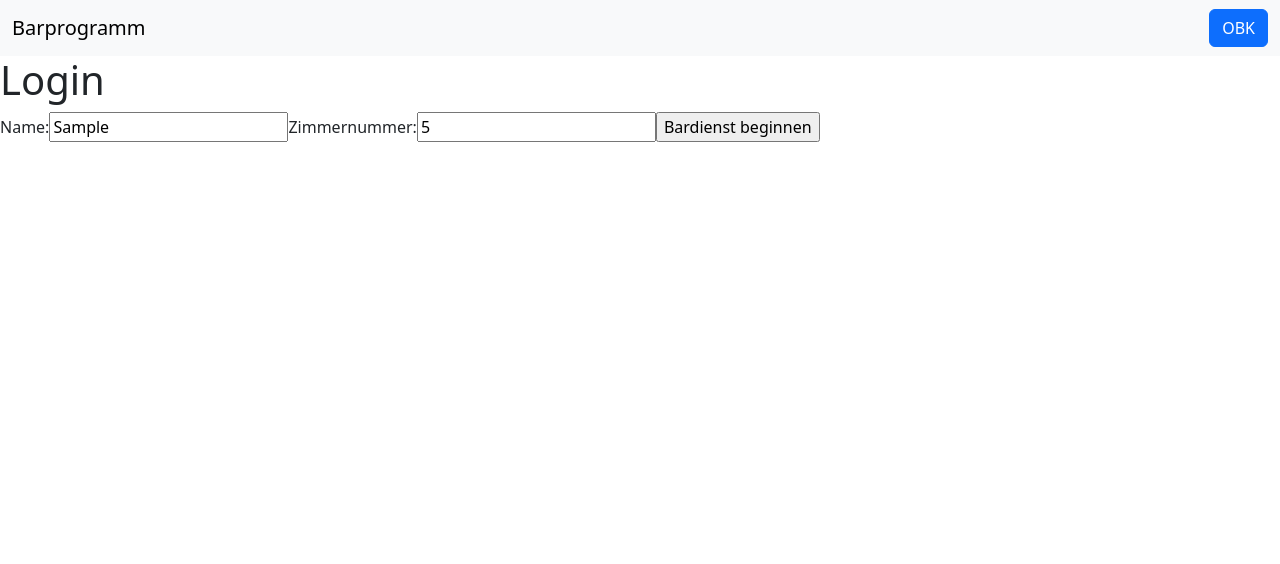
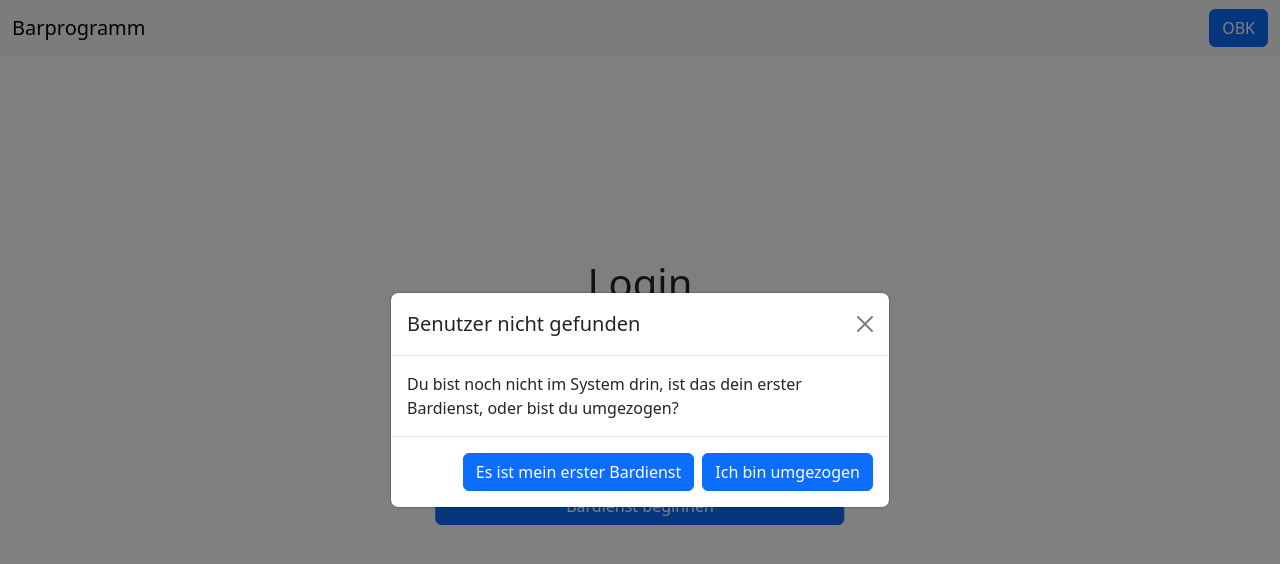
Before and after one commit to DasikL/Barprogramm, a React (Vite) app in the folder frontend/: page / in a window 1280 px wide. Both pictures are taken after typing "Sample", "5" into the empty fields and a click on the input "Bardienst beginnen". Shown: the top 564 px of the page. Built offline with nearby package versions, Linux system fonts and the light colour scheme; no server answers.

Commit message:
UI Improvements

```diff
--- a/frontend/src/App.jsx
+++ b/frontend/src/App.jsx
@@ -81,7 +81,6 @@ function App() {
   }, [bardienst, obk]);
 
   return (
-    <div className="App">
     <BardienstContext.Provider value={[bardienst, setBardienst]}>
       <GeldContext.Provider value={[geld, setGeld]}>
         <ObkContext.Provider value={[obk, setObk]}>
@@ -96,7 +95,6 @@ function App() {
         </ObkContext.Provider>
       </GeldContext.Provider>
     </BardienstContext.Provider>
-    </div>
   );
 }
 
--- a/frontend/src/Header.jsx
+++ b/frontend/src/Header.jsx
@@ -18,21 +18,92 @@ function Header() {
     return data;
   }
 
-  function handleSubmit(e) {
+  async function handleSubmit(e) {
+    e.preventDefault();
     if (password === "") {
       alert("Bitte geben Sie das Passwort ein!");
-      e.preventDefault();
       return;
     }
-    const isObk = checkOBK();
+    const isObk = await checkOBK();
 
     if (isObk) {
       obk[1](true);
-      navigate("/obk");
+      navigate("/obk/produkt");
     }
-    e.preventDefault();
+    e.target.reset();
   }
 
+  if (obk[0]) {
+    return (
+      <>
+        <div className="navbar navbar-expand-lg bg-body-tertiary">
+          <div className="container-fluid">
+            <a href="/" className="navbar-brand">
+              Barprogramm
+            </a>
+            <button
+              type="button"
+              className="btn btn-primary"
+              data-bs-toggle="offcanvas"
+              data-bs-target="#offcanvasRight"
+            >
+              Menu
+            </button>
+          </div>
+        </div>
+
+        <div
+          className="offcanvas offcanvas-end"
+          tabIndex="-1"
+          id="offcanvasRight"
+          aria-labelledby="offcanvasRightLabel"
+        >
+          <div className="offcanvas-header">
+            <h5 id="offcanvasRightLabel">OBK</h5>
+            <button
+              type="button"
+              className="btn-close text-reset"
+              data-bs-dismiss="offcanvas"
+              aria-label="Close"
+            ></button>
+          </div>
+          <div className="offcanvas-body">
+            <ul className="nav flex-column nav-pills nav-fill">
+              <li className="nav-item">
+                <button className="nav-link active" aria-current="page" data-bs-toggle="pill" onClick={() => navigate("/obk/produkt")}>
+                  Produkte
+                </button>
+              </li>
+              <li className="nav-item">
+                <button className="nav-link" aria-current="page" data-bs-toggle="pill" onClick={() => navigate("/obk/benutzer")}>
+                  Benutzer
+                </button>
+              </li>
+              <li className="nav-item">
+                <button className="nav-link" aria-current="page" data-bs-toggle="pill" onClick={() => navigate("/obk/bardienst")}>
+                  Bardienste
+                </button>
+              </li>
+            </ul>
+          </div>
+          <div className="offcanvas-footer">
+            <button
+              type="button"
+              className="btn btn-danger w-100 justify-content-center m-0"
+              data-bs-toggle="offcanvas"
+              style={{borderRadius: "0px"}}
+              onClick={() => {
+                obk[1](false);
+                navigate("/");
+              }}
+            >
+              Logout
+            </button>
+          </div>
+        </div>
+      </>
+    );
+  } else {
     return (
       <>
         <div className="navbar navbar-expand-lg bg-body-tertiary">
@@ -57,7 +128,7 @@ function Header() {
           aria-labelledby="offcanvasRightLabel"
         >
           <div className="offcanvas-header">
-          <h5 id="offcanvasRightLabel">OBK Login</h5>
+            <h5 id="offcanvasRightLabel">OBK</h5>
             <button
               type="button"
               className="btn-close text-reset"
@@ -80,12 +151,19 @@ function Header() {
                   onChange={(e) => setPassword(e.target.value)}
                 />
               </div>
-            <input type="submit" value="Login" className="btn btn-primary" data-bs-dissmiss="offcanvas"/>
+              <input
+                type="submit"
+                value="Login"
+                className="btn btn-primary w-100 justify-content-center m-0"
+                data-bs-toggle="offcanvas"
+                data-bs-dismiss
+              />
             </form>
           </div>
         </div>
       </>
     );
   }
+}
 
 export default Header;
--- a/frontend/src/Login.jsx
+++ b/frontend/src/Login.jsx
@@ -1,7 +1,7 @@
 import { useContext, useState, useEffect } from "react";
 import { BardienstContext } from "./App";
 import { useNavigate } from "react-router-dom";
-import { confirmAlert } from 'react-confirm-alert';
+import { confirmAlert } from "react-confirm-alert";
 
 function Login() {
   const bardienst = useContext(BardienstContext);
@@ -10,14 +10,99 @@ function Login() {
   const [name, setName] = useState("");
   const [znummer, setZnummer] = useState("");
 
-  const Zimmer = ["001", "002", "003", "004", "005",
-    "050", "051", "052", "053", "054", "055", "056", "057", "058", "059", "060",
-    "100", "101", "102", "103", "104", "105", "106", "107", "108", "109", "110", "111", "112", "113",
-    "150", "151", "152", "153", "154", "155", "156", "157", "158", "159", "160",
-    "200", "201", "202", "203", "204", "205", "206", "207", "208", "209", "210", "211", "212", "213",
-    "250", "251", "252", "253", "254", "255", "256", "257", "258", "259", "260",
-    "300", "301", "302", "303", "304", "305", "306", "307", "308", "309", "310", "311", "312", "313",
-    "350", "351", "352", "353", "354", "355", "356", "357", "358", "359", "360"];
+  const Zimmer = [
+    "001",
+    "002",
+    "003",
+    "004",
+    "005",
+    "050",
+    "051",
+    "052",
+    "053",
+    "054",
+    "055",
+    "056",
+    "057",
+    "058",
+    "059",
+    "060",
+    "100",
+    "101",
+    "102",
+    "103",
+    "104",
+    "105",
+    "106",
+    "107",
+    "108",
+    "109",
+    "110",
+    "111",
+    "112",
+    "113",
+    "150",
+    "151",
+    "152",
+    "153",
+    "154",
+    "155",
+    "156",
+    "157",
+    "158",
+    "159",
+    "160",
+    "200",
+    "201",
+    "202",
+    "203",
+    "204",
+    "205",
+    "206",
+    "207",
+    "208",
+    "209",
+    "210",
+    "211",
+    "212",
+    "213",
+    "250",
+    "251",
+    "252",
+    "253",
+    "254",
+    "255",
+    "256",
+    "257",
+    "258",
+    "259",
+    "260",
+    "300",
+    "301",
+    "302",
+    "303",
+    "304",
+    "305",
+    "306",
+    "307",
+    "308",
+    "309",
+    "310",
+    "311",
+    "312",
+    "313",
+    "350",
+    "351",
+    "352",
+    "353",
+    "354",
+    "355",
+    "356",
+    "357",
+    "358",
+    "359",
+    "360",
+  ];
 
   useEffect(() => {
     if (localStorage.getItem("loggedIn")) {
@@ -25,10 +110,9 @@ function Login() {
     }
   }, []);
 
-
-  async function checkBenutzer() {
+  async function checkBenutzer(zimmernummer) {
     const response = await fetch(
-      "http://localhost:8080/api/v1/benutzer/check/" + znummer + "/" + name,
+      "http://localhost:8080/api/v1/benutzer/check/" + zimmernummer + "/" + name,
       { method: "GET" },
     );
     const data = await response.json();
@@ -45,7 +129,7 @@ function Login() {
       alert("Bitte geben Sie eine gültige Zimmernummer ein!");
       return;
     }
-    const exists = await checkBenutzer();
+    const exists = await checkBenutzer(znummer);
 
     if (exists) {
       const date = new Date();
@@ -61,14 +145,9 @@ function Login() {
       localStorage.setItem("loggedIn", true);
       navigate("/barliste");
     }
-    else {
-      confirmAlert({
-        title: 'Benutzer nicht gefunden',
-        message: 'Wähle die Option aus, die auf dich zutrifft.',
-        buttons: [
-          {
-            label: 'Es ist mein erster Bardienst',
-            onClick: () => {
+  }
+
+  function ersterBardienst() {
     fetch("http://localhost:8080/api/v1/benutzer/create", {
       method: "POST",
       headers: {
@@ -86,19 +165,26 @@ function Login() {
       anfangsbestand: {},
       endbestand: {},
     }));
-
     localStorage.setItem("loggedIn", true);
     navigate("/barliste");
-            },
-          },
-          {
-            label: 'Ich bin umgezogen',
-            onClick: () => {
+  }
+
+  async function umgezogen() {
     let alteNummer = prompt("Bitte geben Sie die alte Zimmernummer ein");
     if (Zimmer.includes(alteNummer)) {
-                fetch("http://localhost:8080/api/v1/benutzer/update/" + znummer + "/" + name + "/" + alteNummer, {
+      const exists = await checkBenutzer(alteNummer);
+      if (exists) {
+        fetch(
+          "http://localhost:8080/api/v1/benutzer/update/" +
+            znummer +
+            "/" +
+            name +
+            "/" +
+            alteNummer,
+          {
             method: "PUT",
-                });
+          },
+        );
         const date = new Date();
         bardienst[1]((prev) => ({
           name: name,
@@ -112,41 +198,101 @@ function Login() {
         localStorage.setItem("loggedIn", true);
         navigate("/barliste");
       }
-              else {
+    } else {
       alert("Bitte geben Sie eine gültige Zimmernummer ein!");
     }
-
-
-            }
-          }
-        ]
-      }
-      );
   }
 
-      // TODO: Fragen ob es der erste Bardienst ist und wenn ja User in die Datenbank eintragen und alten Zimmerbesitzer löschen
   // Idee: Videoerklärung für den Benutzer beim ersten Bardienst
-    }
 
   return (
-      <div>
-        <h1>Login</h1>
+    <>
+      <div className="container">
+        <div className="position-absolute top-50 start-50 translate-middle">
+          <h1 className="text-center">Login</h1>
           <form onSubmit={(e) => handleSubmit(e)}>
-          <label htmlFor="name">Name:</label>
+            <div className="row mb-3">
+              <label htmlFor="name" className="form-label">
+                Name:
+              </label>
               <input
                 type="text"
                 id="name"
+                className="form-control"
                 onChange={(e) => setName(e.target.value)}
               />
-          <label htmlFor="znummer">Zimmernummer:</label>
+            </div>
+            <div className="row mb-3">
+              <label htmlFor="znummer" className="form-label">
+                Zimmernummer:
+              </label>
               <input
                 type="number"
                 id="znummer"
+                className="form-control"
                 onChange={(e) => setZnummer(e.target.value)}
               />
-          <input type="submit" value="Bardienst beginnen" />
+            </div>
+            <div className="row mb-3">
+              <input
+                type="submit"
+                value="Bardienst beginnen"
+                className="btn btn-primary"
+                data-bs-toggle="modal"
+                data-bs-target="#modal"
+              />
+            </div>
           </form>
         </div>
+      </div>
+      <div
+        className="modal fade"
+        id="modal"
+        data-bs-backdrop="static"
+        data-bs-keyboard="false"
+        tabIndex="-1"
+        aria-labelledby="modalLabel"
+        aria-hidden="true"
+      >
+        <div className="modal-dialog modal-dialog-centered">
+          <div className="modal-content">
+            <div className="modal-header">
+              <h1 className="modal-title fs-5" id="modalLabel">
+                Benutzer nicht gefunden
+              </h1>
+              <button
+                type="button"
+                className="btn-close"
+                data-bs-dismiss="modal"
+                aria-label="Close"
+              ></button>
+            </div>
+            <div className="modal-body">
+              Du bist noch nicht im System drin, ist das dein erster Bardienst,
+              oder bist du umgezogen?
+            </div>
+            <div className="modal-footer ">
+              <button
+                type="button"
+                className="btn btn-primary"
+                onClick={ersterBardienst}
+                data-bs-dismiss="modal"
+              >
+                Es ist mein erster Bardienst
+              </button>
+              <button
+                type="button"
+                className="btn btn-primary"
+                onClick={umgezogen}
+                data-bs-dismiss="modal"
+              >
+                Ich bin umgezogen
+              </button>
+            </div>
+          </div>
+        </div>
+      </div>
+    </>
   );
 }
 export default Login;
--- a/frontend/src/ObkSeite.jsx
+++ b/frontend/src/ObkSeite.jsx
@@ -16,23 +16,13 @@ function ObkSeite() {
     }
   }, [navigate, obk]);
 
-  function abmelden() {
-    obk[1](false);
-  }
 
   return (
-    <div>
-      <h1>ObkSeite</h1>
-      <button onClick={() => navigate("produkt")}>Produkt</button>
-      <button onClick={() => navigate("benutzer")}>Benutzer</button>
-      <button onClick={() => navigate("bardienst")}>Bardienst</button>
-      <button onClick={() => abmelden()}>Abmelden</button>
         <Routes>
           <Route path="/produkt" element={<ProduktSeite />} />
           <Route path="/benutzer" element={<BenutzerSeite />} />
           <Route path="/bardienst" element={<BardienstSeite />} />
         </Routes>
-    </div>
   );
 }
 export default ObkSeite;
```
Lines whose indentation alone changed are shown as unchanged.
